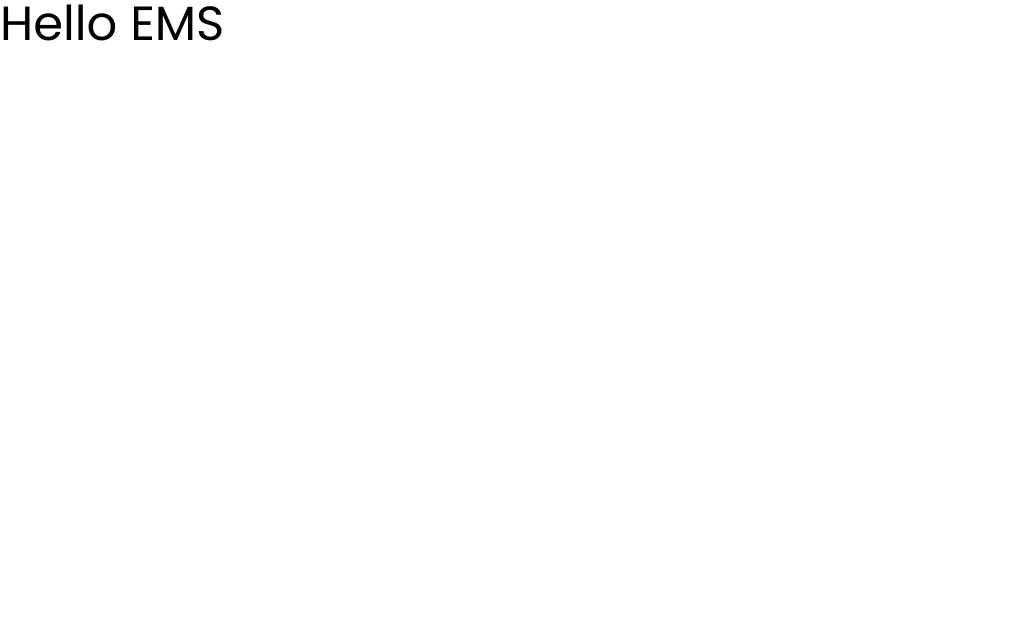
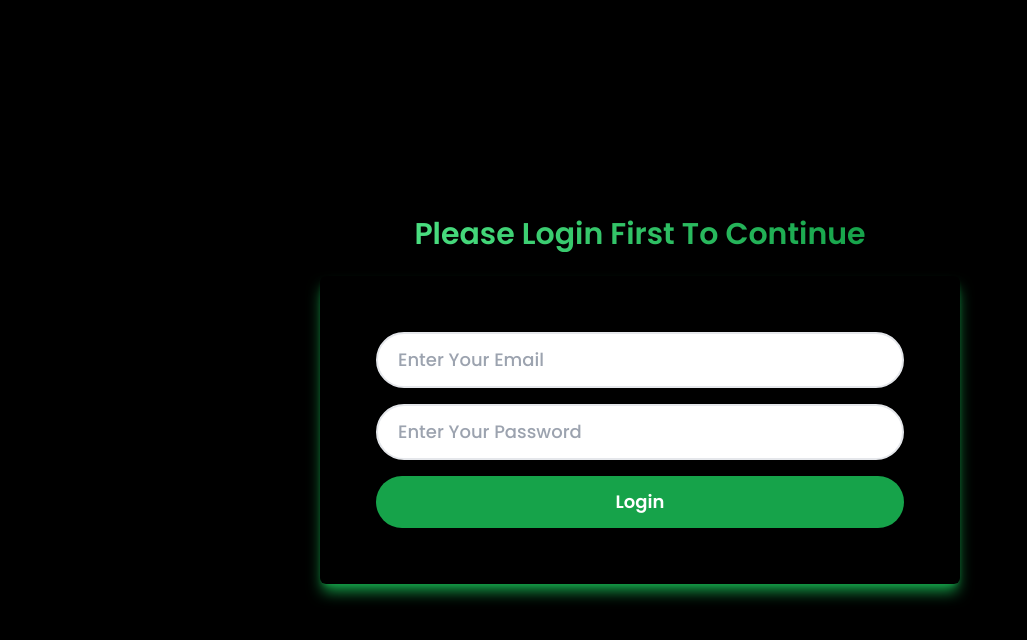
Before and after one commit to Shahriar090/Employee-Management-System-Client, a React (Vite) app: page / in a window 1280 px wide. Shown: the top 640 px of the page, without its empty margins (0-1027 px from the left). Built offline with nearby package versions, Linux system fonts and the light colour scheme.

Commit message:
Implemented login form

```diff
--- a/src/App.jsx
+++ b/src/App.jsx
@@ -1,7 +1,11 @@
+import Login from "./components/auth/Login";
+import EmployeeDashboard from "./components/dashboard/EmployeeDashboard";
+
 const App = () => {
   return (
     <div>
-      <h1 className="text-5xl">Hello EMS</h1>
+      <Login />
+      {/* <EmployeeDashboard /> */}
     </div>
   );
 };
--- /dev/null
+++ b/src/components/auth/Login.jsx
@@ -0,0 +1,59 @@
+import { useState } from "react";
+
+const Login = () => {
+  const [email, setEmail] = useState("");
+  const [password, setPassword] = useState("");
+
+  const handleSubmit = (e) => {
+    e.preventDefault();
+    console.log("email = ", email);
+    console.log("password = ", password);
+    setEmail("");
+    setPassword("");
+  };
+
+  return (
+    <div className="flex flex-col gap-6 items-center justify-center h-screen w-screen">
+      <h1 className="text-3xl font-semibold bg-gradient-to-r from-green-400 to-green-600 text-transparent bg-clip-text">
+        Please Login First To Continue
+      </h1>
+      <div className="form-container shadow-lg shadow-green-600 w-3/6 rounded-md p-14">
+        <form
+          onSubmit={handleSubmit}
+          className="flex flex-col gap-4 items-center justify-center"
+        >
+          <input
+            required
+            className="text-black outline-none  text-lg px-5 py-3 rounded-full border-2 focus:border-green-400 focus:ring-2 focus:ring-green-400 w-full font-medium"
+            type="email"
+            name="email"
+            placeholder="Enter Your Email"
+            value={email}
+            onChange={(e) => {
+              setEmail(e.target.value);
+            }}
+          />
+          <input
+            required
+            className="text-black outline-none text-lg px-5 py-3 rounded-full border-2 focus:border-green-400 focus:ring-2 focus:ring-green-400 w-full font-medium"
+            type="password"
+            name="password"
+            placeholder="Enter Your Password"
+            value={password}
+            onChange={(e) => {
+              setPassword(e.target.value);
+            }}
+          />
+          <button
+            type="submit"
+            className="text-white bg-green-600 hover:bg-green-400 outline-none text-lg px-5 py-3 rounded-full border-none  w-full font-semibold"
+          >
+            Login
+          </button>
+        </form>
+      </div>
+    </div>
+  );
+};
+
+export default Login;
--- /dev/null
+++ b/src/components/dashboard/EmployeeDashboard.jsx
@@ -0,0 +1,5 @@
+const EmployeeDashboard = () => {
+  return <div></div>;
+};
+
+export default EmployeeDashboard;
--- /dev/null
+++ b/src/components/taskList/AcceptTask.jsx
@@ -0,0 +1,5 @@
+const AcceptTask = () => {
+  return <div></div>;
+};
+
+export default AcceptTask;
--- /dev/null
+++ b/src/components/taskList/CompleteTask.jsx
@@ -0,0 +1,5 @@
+const CompleteTask = () => {
+  return <div></div>;
+};
+
+export default CompleteTask;
--- /dev/null
+++ b/src/components/taskList/FailedTask.jsx
@@ -0,0 +1,5 @@
+const FailedTask = () => {
+  return <div></div>;
+};
+
+export default FailedTask;
--- /dev/null
+++ b/src/components/taskList/NewTask.jsx
@@ -0,0 +1,5 @@
+const NewTask = () => {
+  return <div></div>;
+};
+
+export default NewTask;
--- /dev/null
+++ b/src/contexts/AuthContext.jsx
@@ -0,0 +1,5 @@
+const AuthContext = () => {
+  return <div></div>;
+};
+
+export default AuthContext;
--- /dev/null
+++ b/src/contexts/TaskContext.jsx
@@ -0,0 +1,5 @@
+const TaskContext = () => {
+  return <div></div>;
+};
+
+export default TaskContext;
--- a/src/index.css
+++ b/src/index.css
@@ -16,4 +16,5 @@
 /* Basic Setup */
 body {
   font-family: "Poppins", serif;
+  background-color: black;
 }
```
Also changed, not shown: src/components/dashboard/AdminDashboard.jsx (added), src/utils/localStorage.js (added).
